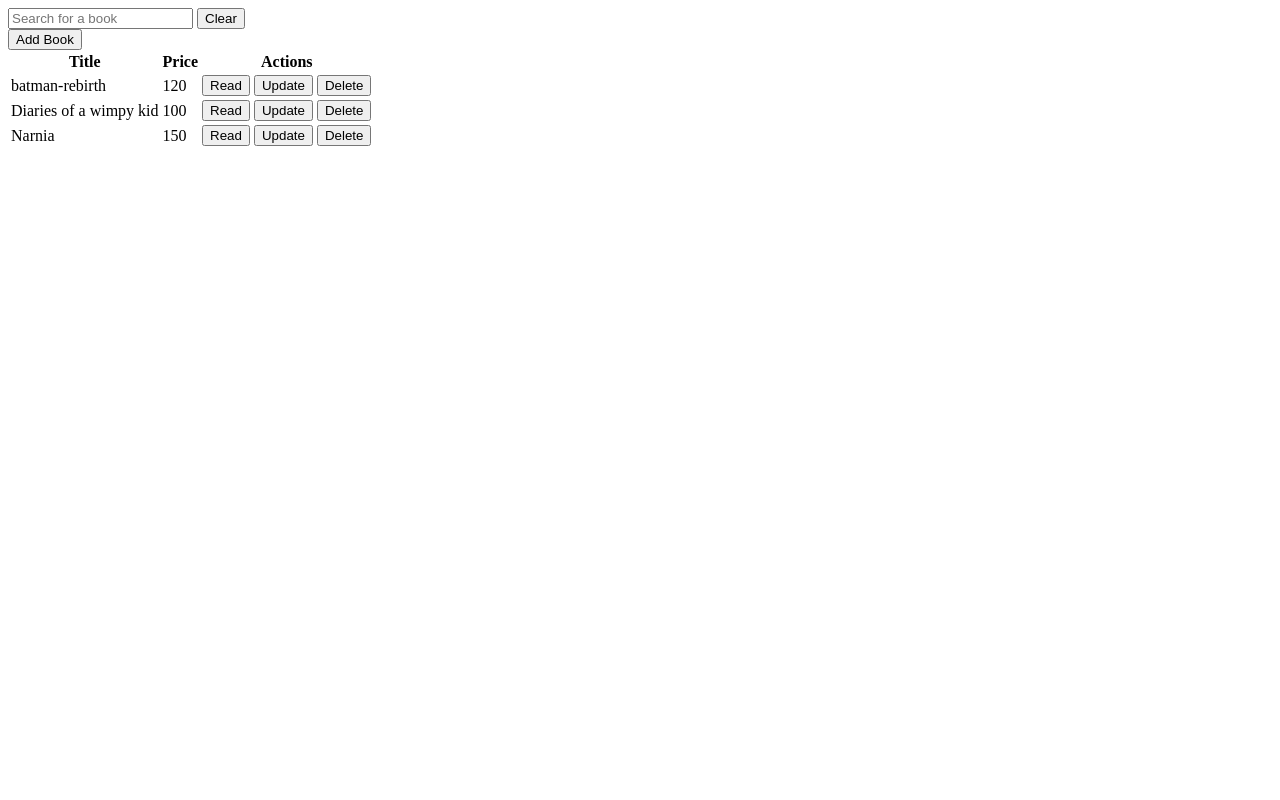
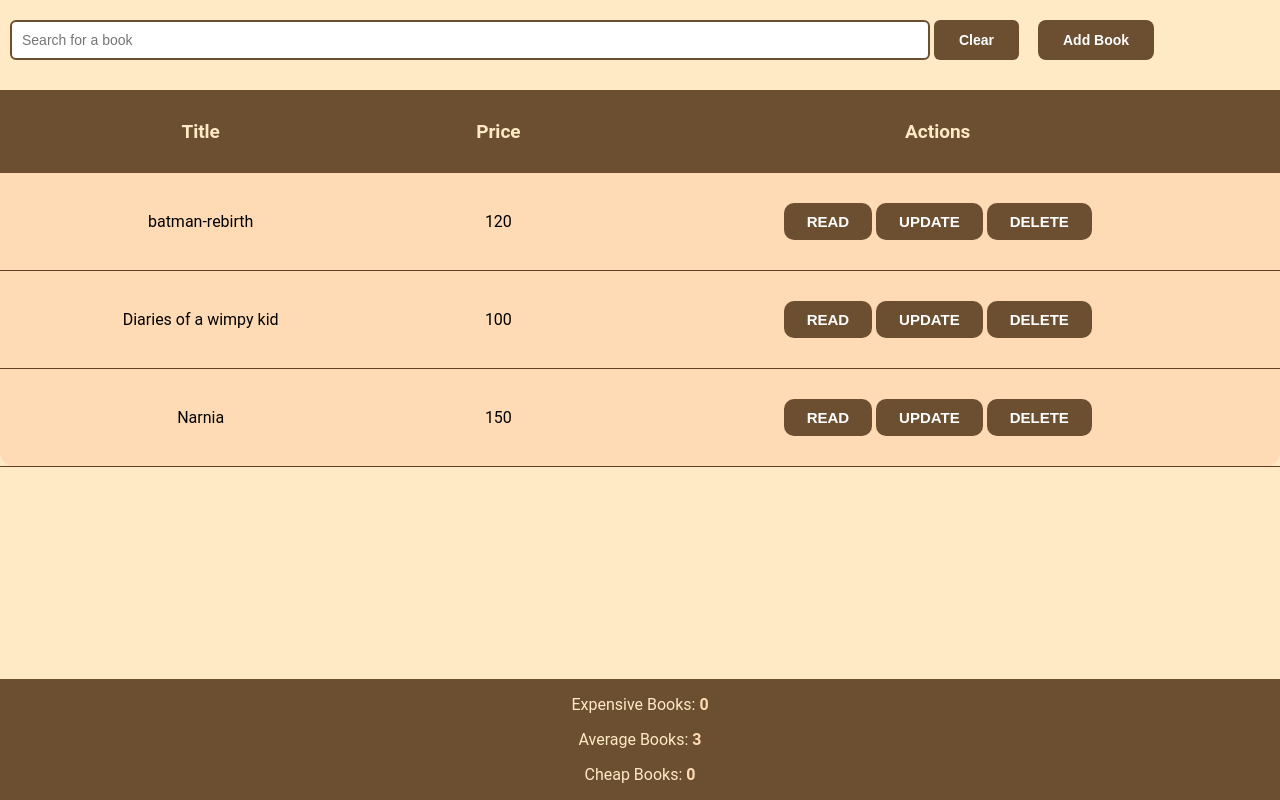
Before and after one commit to dgalilove/books, a plain HTML site: page index.html in a window 1280 px wide. Drawn offline with Linux system fonts and the light colour scheme.

Commit message:
added css and table custom

```diff
--- a/book.controller.js
+++ b/book.controller.js
@@ -3,41 +3,54 @@
 function onInIt() {
 	_loadBooks()
 	renderBooks(orderByTitle(gBooks))
+	stats()
 }
 
-function renderBooks(books = getBooks()) { // if there are books render them , if not render the gBook from the getBooks()
-  const strHTML = books.map(book =>
+function renderBooks(books = getBooks()) {
+	// if there are books render them , if not render the gBook from the getBooks()
+	const strHTML = books
+		.map(
+			(book) =>
 				`
     <tr>
       <td>${book.title}</td>
       <td>${book.price}</td>
       <td>
-        <button onclick="onReadBook('${book.id}')">Read</button>
-        <button onclick="onUpdateBook('${book.id}')">Update</button>
-        <button onclick="onRemoveBook('${book.id}')">Delete</button>
+        <button onclick="onReadBook('${book.id}')">READ</button>
+        <button onclick="onUpdateBook('${book.id}')">UPDATE</button>
+        <button onclick="onRemoveBook('${book.id}')">DELETE</button>
       </td>
     </tr>
-     `).join('')
-	const elTBody = document.querySelector('tbody')
+     `
+		)
+		.join("")
+	const elTBody = document.querySelector("tbody")
 	elTBody.innerHTML = strHTML
+	stats()
 }
 
 function onRemoveBook(bookId) {
 	removeBook(bookId)
 	_saveBooks()
 	renderBooks(orderByTitle(getBooks()))
+	message("Removed Successfully")
 }
 
 function onUpdateBook(bookId) {
 	updatePrice(bookId)
 	_saveBooks()
 	renderBooks(orderByTitle(getBooks()))
+	message("Updated Successfully")
 }
 
 function onAddBook() {
-	addBook()
+	if (addBook()) {
 		_saveBooks()
 		renderBooks(orderByTitle(getBooks()))
+		message("Added Successfully")
+	} else {
+		message("Invalid Input")
+	}
 }
 
 function onReadBook(bookId) {
--- a/index.html
+++ b/index.html
@@ -5,11 +5,14 @@
     <link rel="stylesheet" href="style.css">
   </head>
   <body onload="onInIt()">
-    <div>
-      <input type="text" placeholder="Search for a book" oninput="onFilterBooks(this.value)">
-      <button onclick="clearSearch()">Clear</button>
+    <div class="search-container">
+        <input type="text" placeholder="Search for a book" oninput="onFilterBooks(this.value)">
+        <button class="clear-search" onclick="clearSearch()">Clear</button>
+      <button class="add-book" onclick="onAddBook()">Add Book</button>
     </div>
-    <button onclick="onAddBook()">Add Book</button>
+
+    <div class="success"></div>
+
     <table>
       <thead>
         <tr>
@@ -21,10 +24,18 @@
       <tbody>
       </tbody>
     </table>
+
     <div class="modal">
       <span class="close" onclick="closeModal()"></span>
       <img class="modal-content">
     </div>
+
+    <footer class="stats">
+      <p>Expensive Books: <span class="expensive">0</span></p>
+      <p>Average Books: <span class="average">0</span></p>
+      <p>Cheap Books: <span class="cheap">0</span></p>
+    </footer>
+
     <script src="services/util.service.js"></script>
     <script src="services/storage.service.js"></script>
     <script src="services/book.service.js"></script>
--- a/services/book.service.js
+++ b/services/book.service.js
@@ -32,9 +32,15 @@ function updatePrice(bookId) { // updating price
 
 function addBook() { // adding book
 	const title = prompt("Enter the title of the book")
-	const price = prompt("Enter the price of the book")
-	const book = { id: makeId(), title, price, imgUrl: `img/${title}.jpg` }
-	gBooks.unshift(book)
+	const price = +prompt("Enter the price of the book")
+  if (!title || price <= 0 ) {
+    return false
+  }
+  else{
+    const book = { id: makeId(), title, price, imgUrl: `img/${title}.jpg` }
+    gBooks.unshift(book)
+    return true
+  }
 }
 
 function readBook(bookId) { // if id is matching open the modal , show the picture and on click close
@@ -76,3 +82,23 @@ function clearSearch() {
 	document.querySelector("input").value = "" // clearing the input
 	renderBooks(gBooks) // rendering the books
 }
+
+function message(msg) {
+  const elMessage = document.querySelector('.success')
+  elMessage.style.display = 'block'
+  elMessage.innerText = msg
+
+  setTimeout(() => {
+    elMessage.style.display = 'none'
+  }, 2000)
+}
+
+function stats() {
+  const expCount = gBooks.filter(book => book.price > 200).length
+  const avgCount = gBooks.filter(book => book.price >= 80 && book.price <= 200).length
+  const lowCount = gBooks.filter(book => book.price < 80).length
+
+  document.querySelector('.expensive').innerText = expCount
+  document.querySelector('.average').innerText = avgCount
+  document.querySelector('.cheap').innerText = lowCount
+}
--- a/style.css
+++ b/style.css
@@ -1,23 +1,148 @@
-.book-details{
+/* General page styling */
+html, body {
+  height: 100%; /* Ensures the body and html are 100% height */
+  margin: 0;
+  padding: 0;
+}
+
+body {
+  font-family: 'Roboto', sans-serif;
+  background-color: rgb(255, 234, 197);
   display: flex;
-  background-color: whitesmoke;
-  justify-content: center;
+  flex-direction: column;
 }
+
+table {
+  width: 100%;
+  border-spacing: 0;
+  border-radius: 15px;
+  margin-top: 20px;
+  background-color: rgb(255, 219, 181);
+}
+
+th, td {
+  padding: 30px;
+  text-align: center;
+  border: none;
+}
+
+th {
+  background-color: rgb(108, 78, 49);
+  color: rgb(255, 234, 197);
+  font-size: 19px;
+  font-weight: bold;
+}
+
+td {
+  border-bottom: 1px solid rgb(96, 63, 38);
+}
+
+tr {
+  transition: 0.6s;
+}
+
+tr:hover {
+  background-color: rgba(108, 78, 49, 0.2);
+}
+
+button {
+  padding: 10px 23px;
+  background-color: rgb(108, 78, 49);
+  color: white;
+  border: none;
+  border-radius: 10px;
+  font-size: 15px;
+  font-weight: bold;
+  cursor: pointer;
+  transition: 0.6s;
+}
+
+button:hover {
+  background-color: rgb(96, 63, 38);
+}
+
+.success {
+  display: none;
+  background-color: rgb(108, 78, 49);
+  color: white;
+  padding: 20px;
+  border-radius: 10px;
+  margin-top: 20px;
+  text-align: center;
+  font-size: 16px;
+}
+
 .modal {
   display: none;
   position: fixed;
   z-index: 1;
-  padding-top: 200px;
+  padding-top: 20%;
+  padding-left: 30%;
   left: 0;
   top: 0;
   width: 100%;
   height: 100%;
-  background-color: rgba(0, 0, 0, 0.184);
+  background-color: rgba(0, 0, 0, 0.188);
 }
 
 .modal-content {
-  margin: 0 auto;
-  display: flex;
-  width: 20%;
-  max-width: 200px;
+  width: 40%;
+  background-color: rgb(255, 219, 181);
+  border-radius: 15px;
+  box-shadow: 0px 0px 100px rgb(0, 0, 0);
 }
+
+footer.stats {
+  background-color: rgb(108, 78, 49);
+  text-align: center;
+  font-size: 16px;
+  color: rgb(255, 234, 197);
+  margin-top: auto;
+}
+
+footer.stats p span {
+  font-weight: bold;
+  color: rgb(255, 219, 181);
+}
+
+button.add-book {
+  display: inline;
+  background-color: rgb(108, 78, 49);
+  margin-top: 10px;
+  margin-left: 15px;
+  padding: 12px 25px;
+  font-size: 14px;
+  border-radius: 8px;
+  border: none;
+}
+
+button.add-book:hover {
+  background-color: rgb(96, 63, 38);
+}
+
+input {
+  display: inline;
+  margin-top: 20px;
+  margin-bottom: 10px;
+  margin-left: 10px;
+  padding: 10px;
+  width: 70%;
+  border: 2px solid rgb(108, 78, 49);
+  border-radius: 6px;
+  font-size: 14px;
+}
+
+button.clear-search {
+  padding: 12px 25px;
+  background-color: rgb(108, 78, 49);
+  color: white;
+  border: none;
+  border-radius: 6px;
+  font-size: 14px;
+  font-weight: bold;
+  cursor: pointer;
+}
+
+button.clear-search:hover {
+  background-color: rgb(96, 63, 38);
+}
```
Lines whose indentation alone changed are shown as unchanged.
